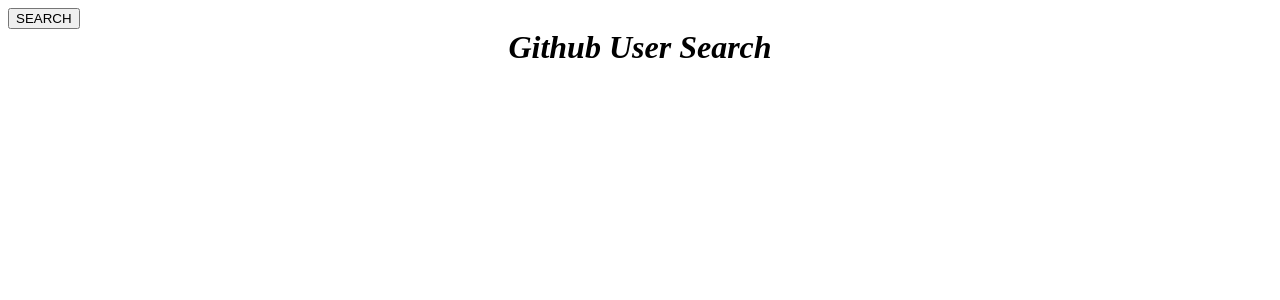
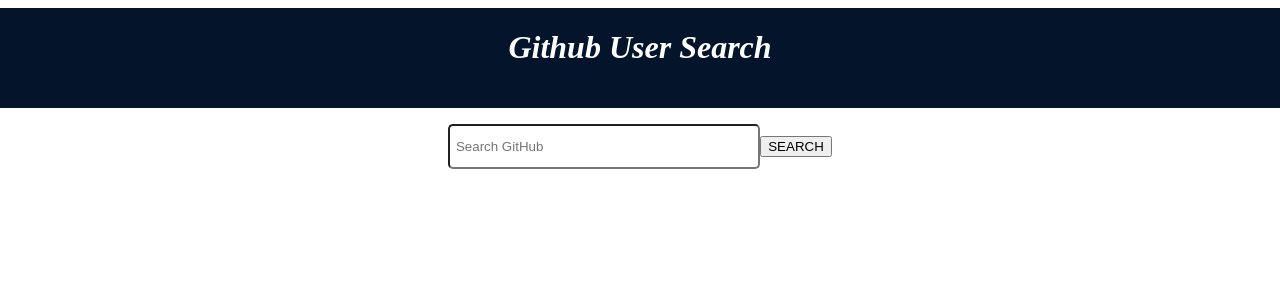
Before and after one commit to BrilliantGrant/Github-Search, an Angular app: page / in a window 1280 px wide. Shown: the top 300 px of the page. Built offline with nearby package versions, Linux system fonts and the light colour scheme.

Commit message:
Add setup in the ReadMe

```diff
--- a/src/app/app.component.html
+++ b/src/app/app.component.html
@@ -1,17 +1,21 @@
 
 <div class="container">
-  <div id="Headernav" style="background-color:;text-align:center; font-style:italic; width: 100%;height:100px;margin-left: -8px;position: fixed;">
-    <h1 style="color: ;">Github User Search</h1>
+  <div class="row" id="Headernav" style="background-color:#03142B;text-align:center; font-style:italic; width: 100%;height:100px;margin-left: -8px;position: fixed;">
+    <h1 style="color: white;">Github User Search</h1><br><br   >
+     <input [(ngModel)]="userName" placeholder=" Search GitHub" style="height:39px; width:304px; border-radius:5px;">
+     <button (click)="userSearch()" class="btn btn-primary btn-lg">SEARCH</button>
+  </div>
+
+  <div class="row">
+  <div class="col-sm-6">
+
+    </div>
   </div>
 
 </div>
 
 
-<div class="row">
-	<div class="col-sm-6">
-      <button (click)="userSearch()" class="btn btn-primary btn-lg">SEARCH</button>
-    </div>
-  </div>
+
 
 
 
--- a/src/app/app.module.ts
+++ b/src/app/app.module.ts
@@ -1,6 +1,6 @@
 import { BrowserModule } from '@angular/platform-browser';
 import { NgModule } from '@angular/core';
-
+import { FormsModule} from '@angular/forms';
 
 
 
@@ -13,6 +13,7 @@
   ],
   imports: [
     BrowserModule,
+    FormsModule
 
 
   ],
```
Also changed, not shown: 1 other file (tests, documents, lock files or other folders).
